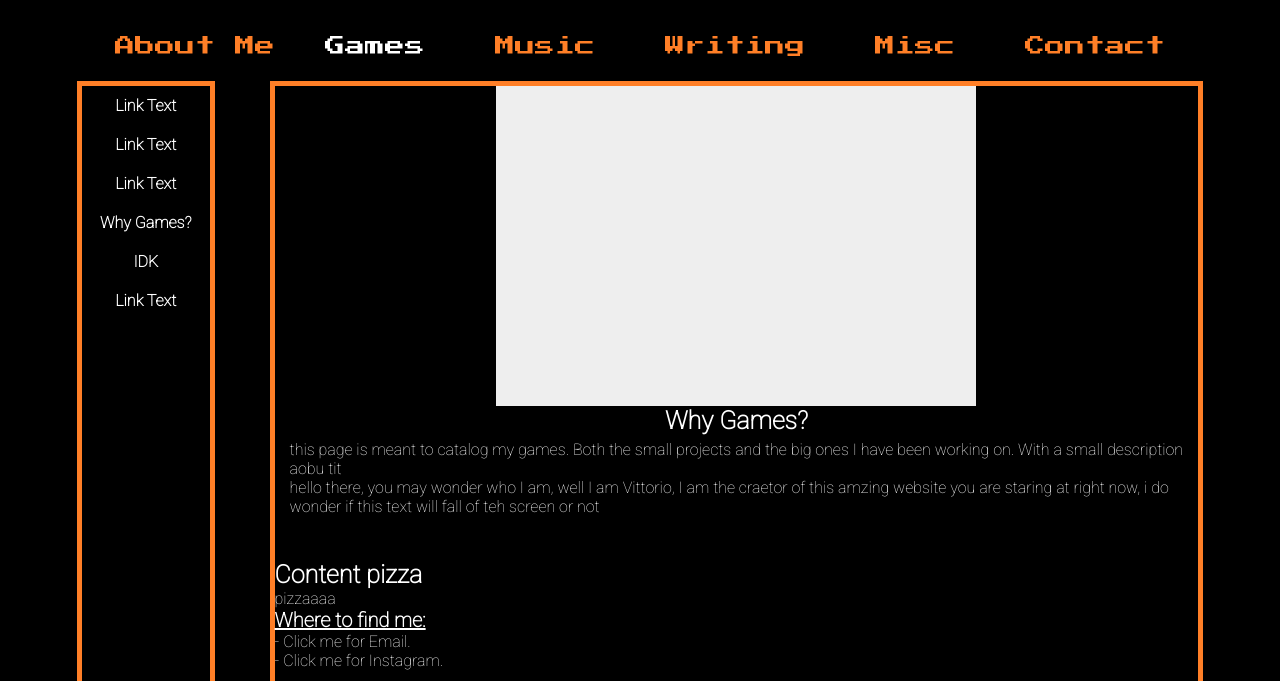
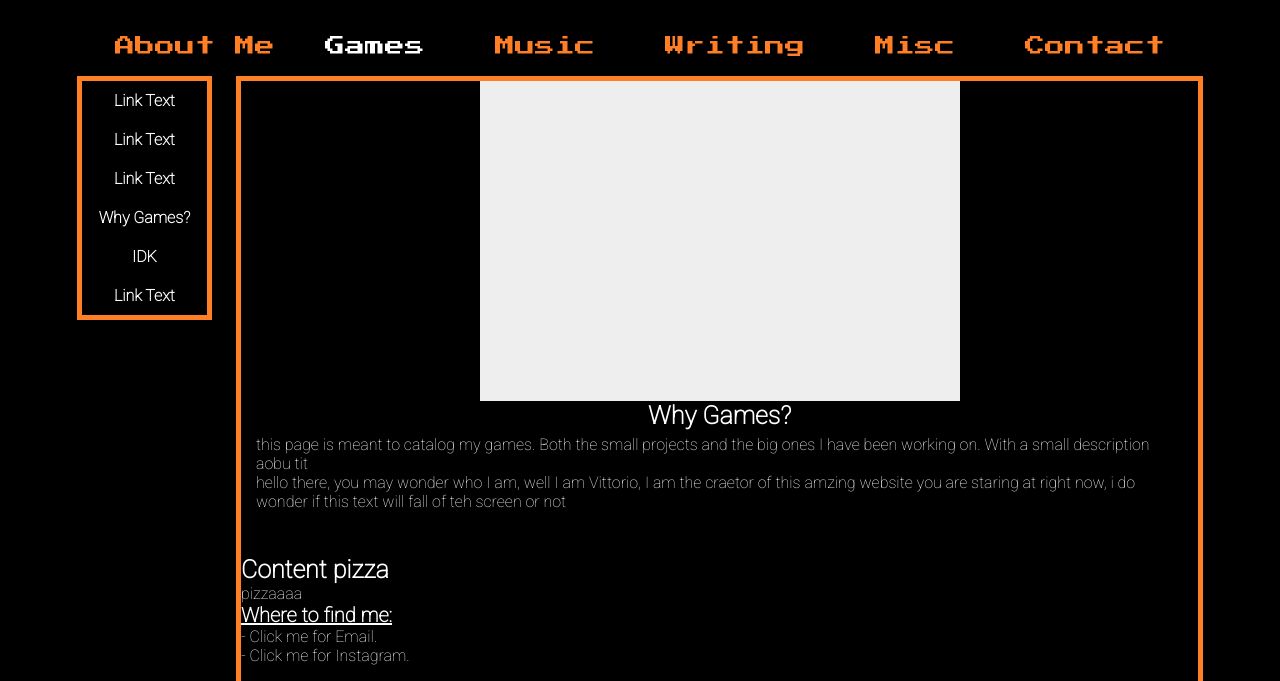
Before and after one commit to vittorio-corbo/vittorio-corbo.github.io, a plain HTML site: page exp.html in a window 1280 px wide. Shown: the part 108-789 px from the top of the page. Drawn offline with Linux system fonts and the light colour scheme.

Commit message:
new experimental div/nav arrangement with position sticky complete!

```diff
--- a/style.css
+++ b/style.css
@@ -243,16 +243,27 @@ table{
 #master_main{
 	/*width:1000px;*/
 	width: 88%;/*used to be 80*/
+	margin: 0px auto;
+	display: grid;
+
+	grid-template-columns: 12% 1fr;
+	/* MAYBE MAKE NAV BAR FIXED SIZZEE, BETTER */
+	/* grid-template-columns: 200px 1fr; */
+	gap: 24px;
+	align-items:flex-start;
+	margin-bottom: 32px;
+
 	/*height: 80%;*/
-	margin: 0px auto;
-	border-width: 5px;
+
+	/* border-width: 5px;
 	border-style: solid;
 	border-color: #000000;
+	background-color: rgba(0,0,0,1);*/
 
 	/*background-color: rgba(255,255,255,0.575);*/
 	/*background-color: rgba(89,89,89,0.575);*/
 
-	background-color: rgba(0,0,0,1);
+
 	/*background-color: rgba(48,48,48,0.8);*/
 	/*background-color: rgba(255,255,255,0.575);*/
 }
@@ -269,12 +280,13 @@ table{
 #left_main{
 	/*width:1000px;*/
 	height:100%;
-	overflow:auto;
+	/* overflow:auto; */
 	scrollbar-base-color:gold;
 	/*change this to make it not move*/
-	/*position:fixed;*/
+	/* position:fixed; */
 	/*position:sticky;*/
 	position:absolute;
+
 	/*background-color:yellowgreen;
 	color:white;
 
@@ -302,24 +314,34 @@ table{
 #nav_left{
 	/*MAKE STICKY*/
 
-	height:100%;
-	overflow:auto;
-	scrollbar-base-color:gold;
+
+	/* height:100%; */
+	position: -webkit-sticky;
+	position:sticky;
+	top: 20px;
+	/* width: 10%; */
+	/* display: inline-block; */
+	/* margin: 0px auto; */
+	border-width: 5px;
+	border-style: solid;
+	border-color: #ff7f27;
+	/* float: left; */
+	background-color: rgba(0,0,0,1);
+
+	/* overflow:auto; */
+	/* scrollbar-base-color:gold; */
 	/*change this to make it not move*/
-	/*position:fixed;*/
-	/*position:sticky;*/
-	position:absolute;
-	width: 10%;
+	/* position:fixed; */
+
+	/* position: absolute; */
+	/* position:absolute; */
+
 	/*margin: 5px auto;*/
-	margin: 0px auto;
+
 	/*border-width: 10px;*/
-	border-width: 5px;
+
 	/*border-left-width: : 10px;*/
 
-	border-style: solid;
-	border-color: #ff7f27;
-	float: left;
-	background-color: rgba(0,0,0,1);
 }
 
 /*for p tag*/
@@ -376,13 +398,15 @@ table{
 
 #right_main{
 	/*width:1000px;*/
-	width: 82%;
+	/* width: 80%; */
 	/*height: 100%;*/
-	float: right;
-	margin: 0px auto;
+	/* float: right; */
+	/* margin: 0px auto; */
 	border-width: 5px;
 	border-style: solid;
 	border-color: #ff7f27;
+	/* margin-left: 0; */
+	/* position: right; */
 
 	/*background-color: rgba(255,255,255,0.575);*/
 	/*background-color: rgba(89,89,89,0.575);*/
```
Also changed, not shown: music.html (+7 -2 lines).
